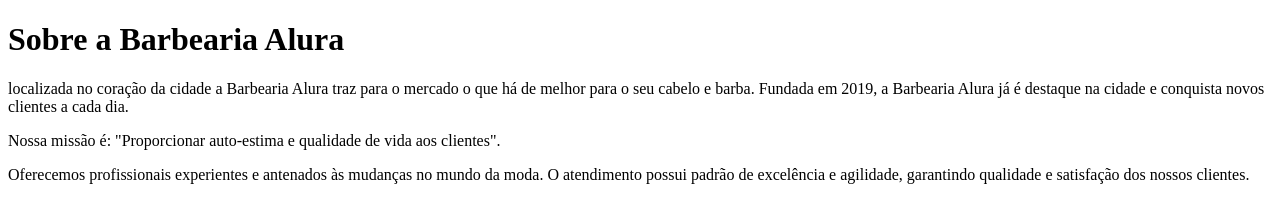
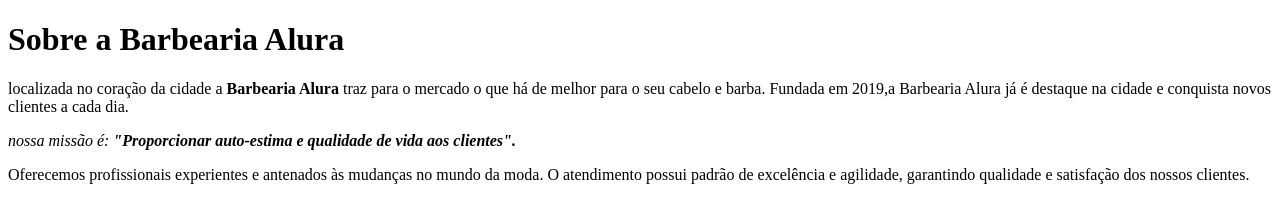
Before and after one commit to GABIEL2023/alura, a plain HTML site: page index.html in a window 1280 px wide. Drawn offline with Linux system fonts and the light colour scheme.

Commit message:
colo quei os codicos

```diff
--- a/index.html
+++ b/index.html
@@ -6,12 +6,13 @@
     <title>Barbearia alura</title>
 </head>
 <body>
+
     <h1>Sobre a Barbearia Alura</h1>
 
-    <p>localizada no coração da cidade a Barbearia Alura traz para o mercado o que há de melhor para o seu cabelo e barba. Fundada em 2019, a Barbearia Alura já é destaque na cidade e conquista novos clientes a cada dia.</p>
+   <p>localizada no coração da cidade a <strong>Barbearia Alura</strong> traz para o mercado o que há de melhor para o seu cabelo e barba. Fundada em 2019,a Barbearia Alura já é destaque na cidade e conquista novos clientes a cada dia.</p>
 
-    <p>Nossa missão é: "Proporcionar auto-estima e qualidade de vida aos clientes".</p>
+    <p><em>nossa missão é: <strong>"Proporcionar auto-estima e qualidade de vida aos clientes".</strong></em></p>
 
-    Oferecemos profissionais experientes e antenados às mudanças no mundo da moda. O atendimento possui padrão de excelência e agilidade, garantindo qualidade e satisfação dos nossos clientes.
-</body>
+   <p>Oferecemos profissionais experientes e antenados às mudanças no mundo da moda. O atendimento possui padrão de excelência e agilidade, garantindo qualidade e satisfação dos nossos clientes.</p>
+   </body>
 </html>
```
